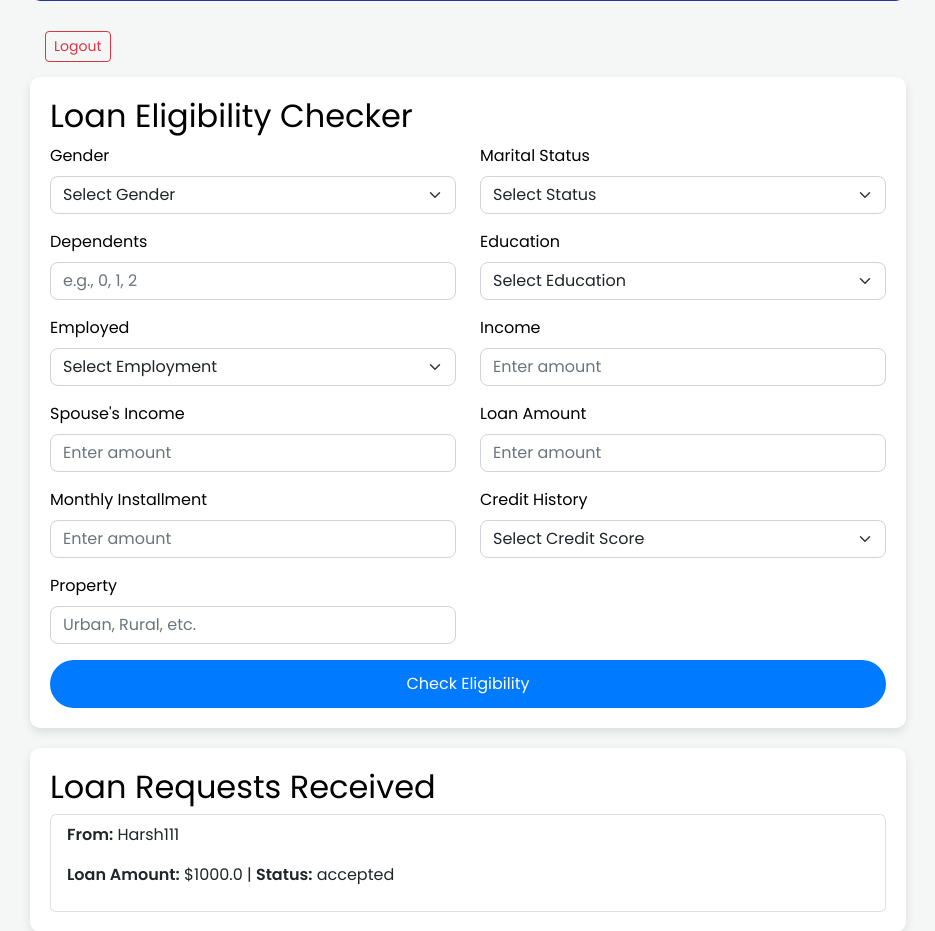
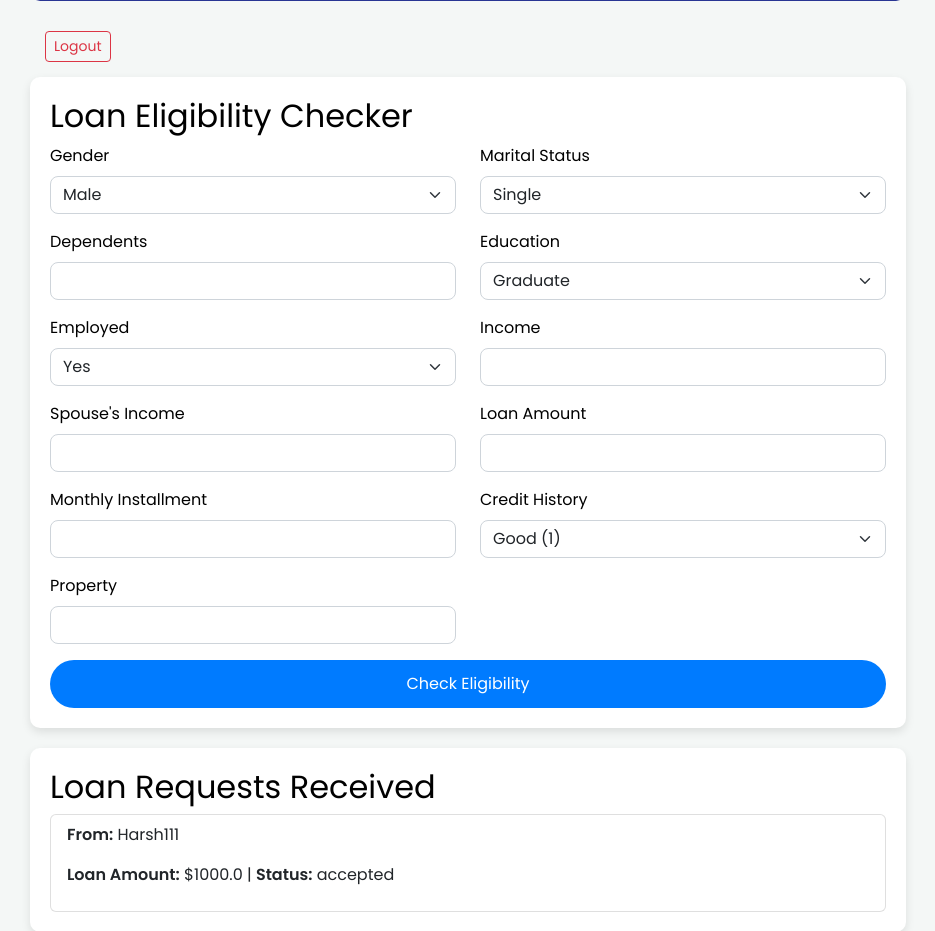
Before and after one commit to eatulrajput/finfy-app, a Flask app: page /dashboard in a window 1280 px wide. Shown: the part 182-1113 px from the top of the page, without its empty margins (172-1107 px from the left). Run offline with Flask 3, Linux system fonts and the light colour scheme; a user stored in the database is signed in; data comes from the database, SQL or seed files in the repository; parts of the project's set-up code (start-up, migrations or seed data) failed here and were passed over.

Commit message:
add function to save form data after checking eligibility

```diff
--- a/loan_approval/templates/dashboard.html
+++ b/loan_approval/templates/dashboard.html
@@ -175,83 +175,99 @@
       <h2>Loan Eligibility Checker</h2>
       <form action="{{ url_for('dashboard') }}" method="post">
         <input type="hidden" name="eligibility" value="1">
+
         <div class="row">
             <div class="col-md-6 mb-3">
                 <label for="userGender" class="form-label">Gender</label>
                 <select class="form-select" id="userGender" name="userGender" required>
-              <option value="" selected disabled>Select Gender</option>
-              <option value="Male">Male</option>
-              <option value="Female">Female</option>
+                    <option value="" disabled>Select Gender</option>
+                    <option value="Male" {% if request.form.get('userGender') == "Male" %} selected {% endif %}>Male</option>
+                    <option value="Female" {% if request.form.get('userGender') == "Female" %} selected {% endif %}>Female</option>
                 </select>
             </div>
+
             <div class="col-md-6 mb-3">
                 <label for="maritalStatus" class="form-label">Marital Status</label>
                 <select class="form-select" id="maritalStatus" name="maritalStatus" required>
-              <option value="" selected disabled>Select Status</option>
-              <option value="Single">Single</option>
-              <option value="Married">Married</option>
+                    <option value="" disabled>Select Status</option>
+                    <option value="Single" {% if request.form.get('maritalStatus') == "Single" %} selected {% endif %}>Single</option>
+                    <option value="Married" {% if request.form.get('maritalStatus') == "Married" %} selected {% endif %}>Married</option>
                 </select>
             </div>
+
             <div class="col-md-6 mb-3">
                 <label for="dependentsNo" class="form-label">Dependents</label>
-            <input type="number" class="form-control" id="dependentsNo" name="dependentsNo" placeholder="e.g., 0, 1, 2"
-              required>
+                <input type="number" class="form-control" id="dependentsNo" name="dependentsNo"
+                       value="{{ request.form.get('dependentsNo', '') }}" required>
             </div>
+
             <div class="col-md-6 mb-3">
                 <label for="educationLevel" class="form-label">Education</label>
                 <select class="form-select" id="educationLevel" name="educationLevel" required>
-              <option value="" selected disabled>Select Education</option>
-              <option value="Graduate">Graduate</option>
-              <option value="Not Graduate">Not Graduate</option>
+                    <option value="" disabled>Select Education</option>
+                    <option value="Graduate" {% if request.form.get('educationLevel') == "Graduate" %} selected {% endif %}>Graduate</option>
+                    <option value="Not Graduate" {% if request.form.get('educationLevel') == "Not Graduate" %} selected {% endif %}>Not Graduate</option>
                 </select>
             </div>
+
             <div class="col-md-6 mb-3">
                 <label for="employeeStatus" class="form-label">Employed</label>
                 <select class="form-select" id="employeeStatus" name="employeeStatus" required>
-              <option value="" selected disabled>Select Employment</option>
-              <option value="Yes">Yes</option>
-              <option value="No">No</option>
+                    <option value="" disabled>Select Employment</option>
+                    <option value="Yes" {% if request.form.get('employeeStatus') == "Yes" %} selected {% endif %}>Yes</option>
+                    <option value="No" {% if request.form.get('employeeStatus') == "No" %} selected {% endif %}>No</option>
                 </select>
             </div>
+
             <div class="col-md-6 mb-3">
                 <label for="userIncome" class="form-label">Income</label>
-            <input type="number" class="form-control" id="userIncome" name="userIncome" placeholder="Enter amount" required>
+                <input type="number" class="form-control" id="userIncome" name="userIncome"
+                       value="{{ request.form.get('userIncome', '') }}" required>
             </div>
+
             <div class="col-md-6 mb-3">
                 <label for="spouseIncome" class="form-label">Spouse's Income</label>
-            <input type="number" class="form-control" id="spouseIncome" name="spouseIncome" placeholder="Enter amount"
-              required>
+                <input type="number" class="form-control" id="spouseIncome" name="spouseIncome"
+                       value="{{ request.form.get('spouseIncome', '') }}" required>
             </div>
+
             <div class="col-md-6 mb-3">
                 <label for="loanAmount" class="form-label">Loan Amount</label>
-            <input type="number" class="form-control" id="loanAmount" name="loanAmount" placeholder="Enter amount"
-              required>
+                <input type="number" class="form-control" id="loanAmount" name="loanAmount"
+                       value="{{ request.form.get('loanAmount', '') }}" required>
             </div>
+
             <div class="col-md-6 mb-3">
                 <label for="loanInstallment" class="form-label">Monthly Installment</label>
                 <input type="number" class="form-control" id="loanInstallment" name="loanInstallment"
-              placeholder="Enter amount" required>
+                       value="{{ request.form.get('loanInstallment', '') }}" required>
             </div>
+
             <div class="col-md-6 mb-3">
                 <label for="creditHistory" class="form-label">Credit History</label>
                 <select class="form-select" id="creditHistory" name="creditHistory" required>
-              <option value="" selected disabled>Select Credit Score</option>
-              <option value="1">Good (1)</option>
-              <option value="0">Bad (0)</option>
+                    <option value="" disabled>Select Credit Score</option>
+                    <option value="1" {% if request.form.get('creditHistory') == "1" %} selected {% endif %}>Good (1)</option>
+                    <option value="0" {% if request.form.get('creditHistory') == "0" %} selected {% endif %}>Bad (0)</option>
                 </select>
             </div>
+
             <div class="col-md-6 mb-3">
                 <label for="propertyStatus" class="form-label">Property</label>
-            <input type="text" class="form-control" id="propertyStatus" name="propertyStatus" placeholder="Urban, Rural, etc." required>
+                <input type="text" class="form-control" id="propertyStatus" name="propertyStatus"
+                       value="{{ request.form.get('propertyStatus', '') }}" required>
             </div>
         </div>
+
         <button type="submit" class="btn btn-primary w-100">Check Eligibility</button>
     </form>
+
     {% if prediction_text %}
     <div class="mt-3 alert alert-info">
         <strong>Eligibility Prediction:</strong> {{ prediction_text }}
     </div>
     {% endif %}
+
     </div>
 
 
```
Lines whose indentation alone changed are shown as unchanged.
